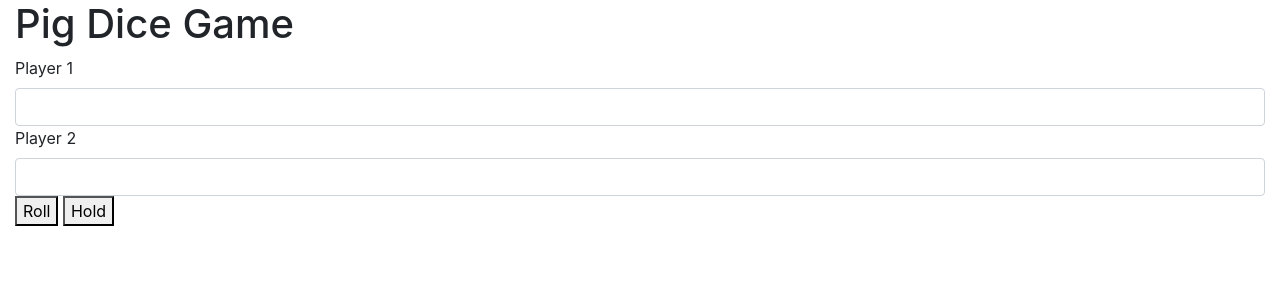
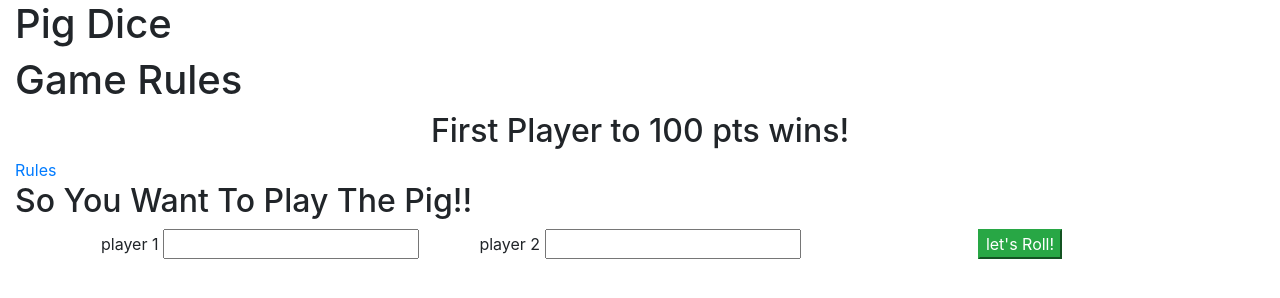
Before and after one commit to M4LW0R3/Pig-Dice, a plain HTML site: page index.html in a window 1280 px wide. Drawn offline with Linux system fonts and the light colour scheme; a web font is replaced by a local one.

Commit message:
form created player 1 player 2 & button let roll

```diff
--- a/index.html
+++ b/index.html
@@ -7,28 +7,38 @@
     <meta name="viewport" content="width=device-width, initial-scale=1">
     <link rel="stylesheet" type="text/css" media="screen" href="css/bootstrap.css" />
     <link rel="stylesheet" href="css/styles.css">
+    <link href="https://fonts.googleapis.com/css?family=Cabin+Sketch|Kaushan+Script|Vidaloka" rel="stylesheet">
     <script src="js/jquery-3.3.1.js"></script>
     <script src="js/scripts.js"></script>
 </head>
 <body>
     <div class="container-fluid">
-    <h1>Pig Dice Game</h1>
-    <div class="startInput">
+
+    <h1 id ="heading">Pig Dice</h1>
+    <h1 id="text">Game Rules</h1>
+        </center>
+        <center>
+        <h2 id="text">First Player to 100 pts wins!</h2>
+        </center>
+        <a href="https://www.thesprucecrafts.com/pig-dice-game-complete-rules-of-pig-411405">Rules</a>
+        <h2 id="text">So You Want To Play The Pig!!</h2>
+
+      </div>
+      <div class="container">
+        <center>
         <form>
-            <label for="player1Input">Player 1</label>
-            <input type="text" id = "p1-Input" class="form-control">
-
-            <label for="player2Input">Player 2</label>
-            <input type="text" id = "p2-Input" class="form-control">
-            <button type="submit" id = "Roll">Roll</button>
-            <button type="submit" id = "Hold">Hold</button>
-
-
-        </form>
-
-
-
-    </div>
+          <div class="row">
+            <div class="col-md-4">
+              <label>player 1</label>
+              <input id="player1" type="text" name="">
+            </div>
+            <div class="col-md-4">
+              <label>player 2</label>
+              <input id="player2" type="text" name="">
+            </div>
+            <div class="col-md-4">
+              <button class="button btn-success"  >let's Roll!</button>
+            </div>
 
     </div>
 </body>
```
